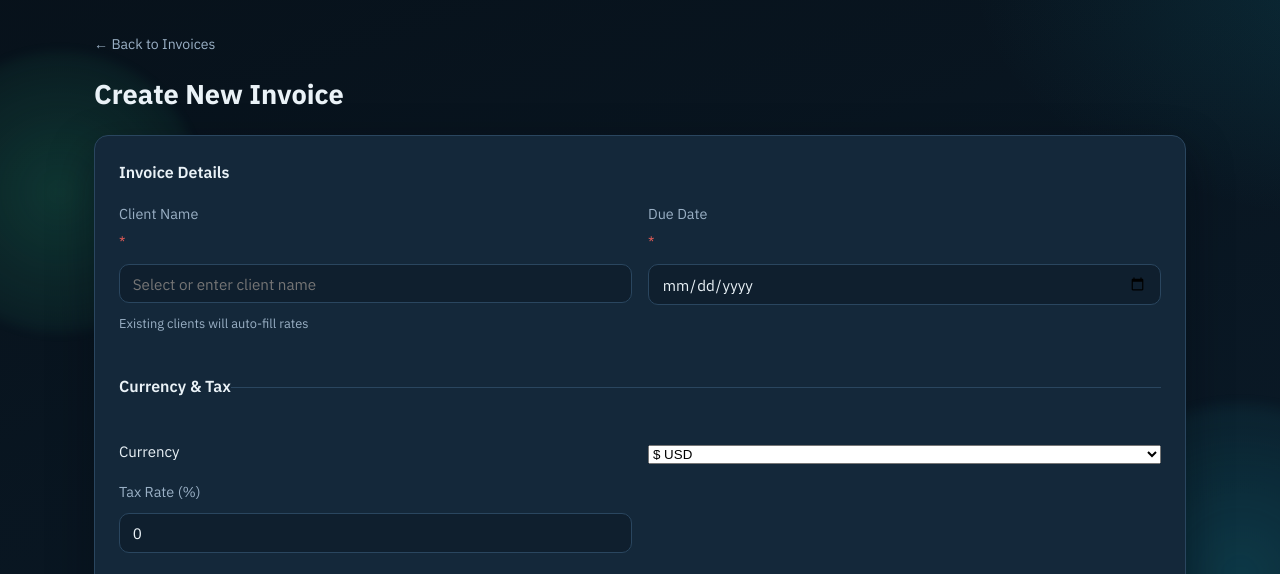
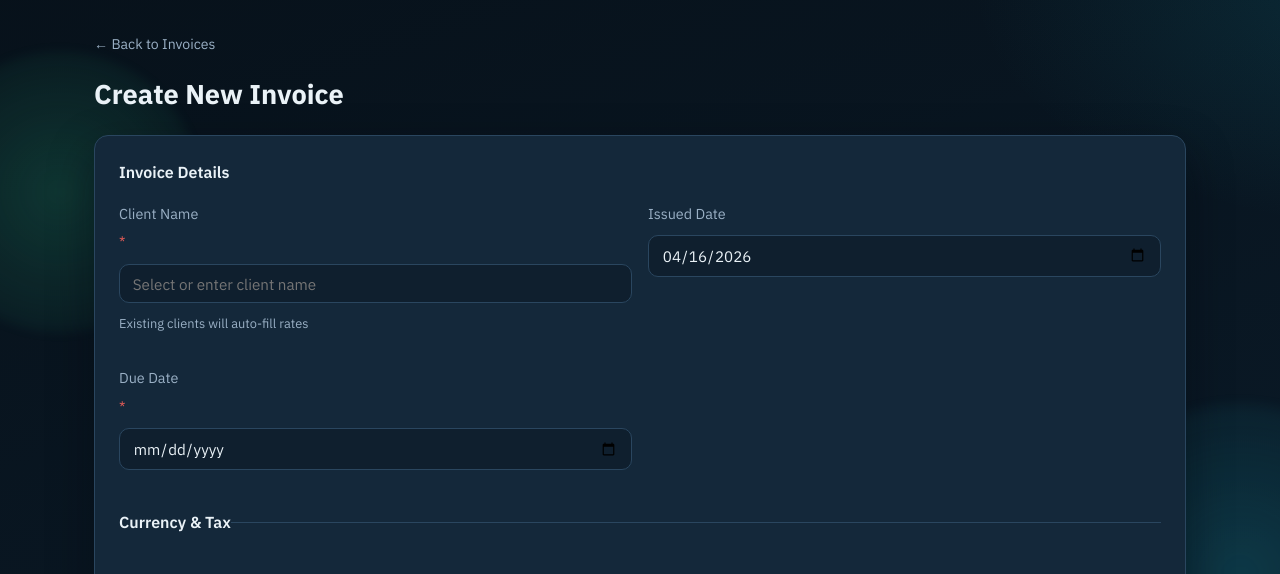
Before and after one commit to Srijan-XI/FLTK, a Flask app: page /wft/invoices/new in a window 1280 px wide. Shown: the part 60-634 px from the top of the page. Run offline with Flask 3, Linux system fonts and the light colour scheme.

Commit message:
feat: Add custom issue date support for invoices and update form to include issue date input

```diff
--- a/modules/wft/helpers.py
+++ b/modules/wft/helpers.py
@@ -1174,7 +1174,7 @@ def _enrich_invoice_finance(inv: dict) -> dict:
 
 
 def create_invoice(client_name: str, items: list[dict], due_date: str,
-                   notes: str = "", currency: str = "USD",
+                   notes: str = "", issue_date: str | None = None, currency: str = "USD",
                    currency_symbol: str = "$", tax_rate: float = 0.0,
                    exchange_rate: float = 1.0, base_currency: str = "",
                    sdlc_model_id: int | None = None, project_type: str = "",
@@ -1200,7 +1200,7 @@ def create_invoice(client_name: str, items: list[dict], due_date: str,
         "id": inv_id,
         "invoice_number": f"INV-{inv_id:04d}",
         "client_name": client_name,
-        "issue_date": date.today().isoformat(),
+        "issue_date": issue_date or date.today().isoformat(),
         "due_date": due_date,
         "items": items,
         "subtotal": subtotal,
--- a/modules/wft/routes.py
+++ b/modules/wft/routes.py
@@ -2,6 +2,7 @@ from flask import render_template, request, redirect, url_for, flash, Response,
 from modules.wft import wft_bp
 import modules.wft.helpers as h
 import os
+from datetime import date
 
 
 def _render_pdf_response(template_name: str, context: dict, filename: str,
@@ -850,6 +851,14 @@ def new_invoice():
     cfg = h.get_settings()
     if request.method == "POST":
         f = request.form
+        issue_date = (f.get("issue_date") or "").strip()
+        if issue_date:
+            try:
+                date.fromisoformat(issue_date)
+            except ValueError:
+                flash("Invalid issued date.", "error")
+                return redirect(url_for("wft.new_invoice"))
+
         descs = f.getlist("description")
         hours_list = f.getlist("hours")
         rates = f.getlist("rate")
@@ -890,6 +899,7 @@ def new_invoice():
             items=items,
             due_date=f["due_date"],
             notes=f.get("notes", ""),
+            issue_date=issue_date or None,
             currency=currency,
             currency_symbol=symbol,
             tax_rate=tax_rate,
@@ -899,7 +909,7 @@ def new_invoice():
         flash(f"Invoice {invoice['invoice_number']} created.", "success")
         return redirect(url_for("wft.invoice_detail", inv_id=invoice["id"]))
     return render_template("wft/invoices/invoice_form.html", clients=h.get_clients(),
-                           cfg=cfg, currencies=h.CURRENCY_OPTIONS)
+                           cfg=cfg, currencies=h.CURRENCY_OPTIONS, today=date.today().isoformat())
 
 
 @wft_bp.route("/invoices/<int:inv_id>")
--- a/templates/wft/invoices/invoice_form.html
+++ b/templates/wft/invoices/invoice_form.html
@@ -21,6 +21,9 @@
               {% endfor %}
           </datalist>
           <small style="display:block; margin-top:.3rem; color:var(--muted)">Existing clients will auto-fill rates</small>
+        </label>
+        <label>Issued Date
+          <input type="date" name="issue_date" value="{{ today }}" style="width:100%; margin-top:.3rem" />
         </label>
         <label>Due Date <span style="color:var(--danger)">*</span>
           <input type="date" name="due_date" required style="width:100%; margin-top:.3rem" />
```
Also changed, not shown: tests/test_overdue.py (+12 -0 lines).
